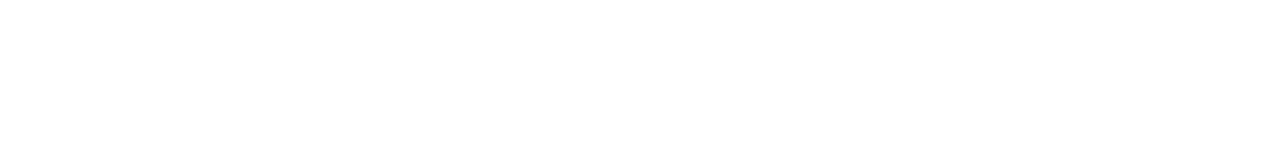
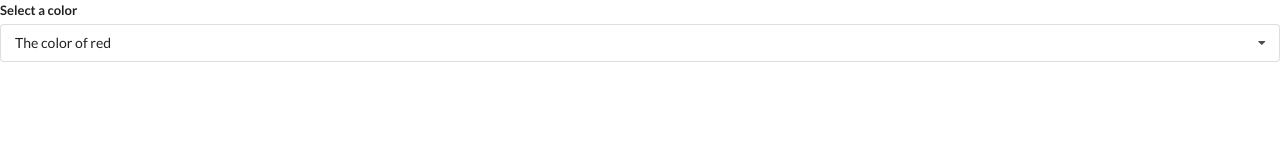
Before and after one commit to yongkangzhao/widget, a React (Create React App) app: page / in a window 1280 px wide. Shown: the top 160 px of the page. Built offline with nearby package versions, Linux system fonts and the light colour scheme.

Commit message:
implemented eventlistener to listen to body tag clicks and invoked to close of the dropdown menu when used clicks outside of the dropdown menu.

```diff
--- a/src/App.js
+++ b/src/App.js
@@ -1,28 +1,52 @@
-import React from 'react';
-import Accordion from './components/Accordion';
-import Search from './components/Search';
+import React, {useState} from 'react';
+// import Accordion from './components/Accordion';
+// import Search from './components/Search';
 import Dropdown from './components/Dropdown';
-const items = [
+
+
+// const items = [
+//     {
+//         title: 'what is react',
+//         content: 'react is a front end javascript framework'
+//     },
+//     {
+//         title: 'why use react?',
+//         content: 'react is a favorite JS library amoung engineers'
+//     },
+//     {
+//         title: 'how do you use react?',
+//         content: 'you use react by creating components'
+//     }
+// ]
+
+
+const options = [
     {
-        title: 'what is react',
-        content: 'react is a front end javascript framework'
+        label: 'The color of red',
+        value: 'red'
     },
     {
-        title: 'why use react?',
-        content: 'react is a favorite JS library amoung engineers'
+        label: 'The color of green',
+        value: 'green'
     },
     {
-        title: 'how do you use react?',
-        content: 'you use react by creating components'
+        label: 'The color of blue',
+        value: 'blue'
     }
 ]
 
-export default () => {
+const App = () => {
+    const [selected, setSelected] = useState(options[0]);
     return (
         <div>
             {/* <Accordion items={items}/> */}
             {/* <Search /> */}
-            <Dropdown />
+            <Dropdown selected={selected} onSelectedChange={setSelected} options={options}/>
         </div>
     );
-}
+};
+
+
+
+
+export default App;
--- a/src/components/Dropdown.js
+++ b/src/components/Dropdown.js
@@ -1,9 +1,49 @@
-import React from 'react';
+import React, {useState, useEffect, useRef} from 'react';
 
-const Dropdown = () => {
+const Dropdown = ({options, selected, onSelectedChange}) => {
+    const [open, setOpen] = useState(false);
+    const ref = useRef();
+
+
+    useEffect(() => {
+        document.body.addEventListener('click', (event)=>{
+            if (ref.current && ref.current.contains(event.target)) {
+                return;
+            }
+            setOpen(false);
+        }, { capture : true});
+        return () => {
+            // cleanup
+        }
+    }, [])
+
+    const renderedOptions = options.map((option)=>{
+        if (option.value === selected.value){
+            return null;
+        }
+
+        return (
+            <div key={option.value} className="item" onClick={()=> onSelectedChange(option)}>
+                {option.label}
+            </div>
+        );
+    });
+
+
+
+
     return (
-        <div>
-
+        <div ref = {ref} className="ui form">
+            <div className="field">
+                <label className="lebel">Select a color</label>
+                <div onClick={()=>setOpen(!open)} className={"ui selection dropdown "+ (open?"visible active":"")}>
+                    <i className="dropdown icon"></i>
+                    <div className="text">{selected.label}</div>
+                    <div className={"menu " + (open?"visible transition":"")}>
+                        {renderedOptions}
+                    </div>
+                </div>
+            </div>
         </div>
     )
 }
```
